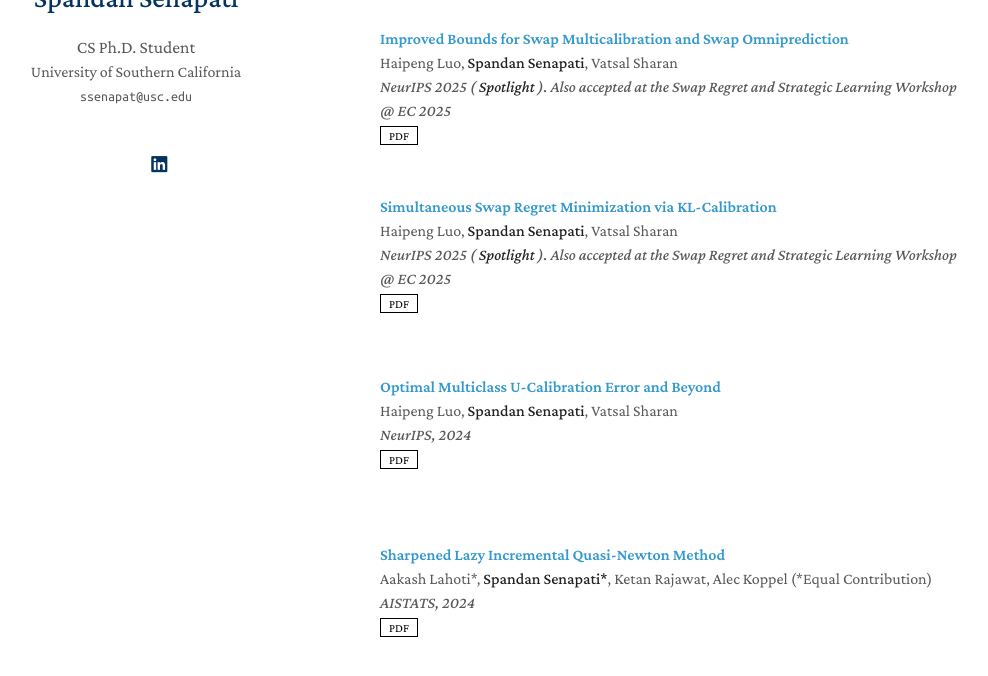
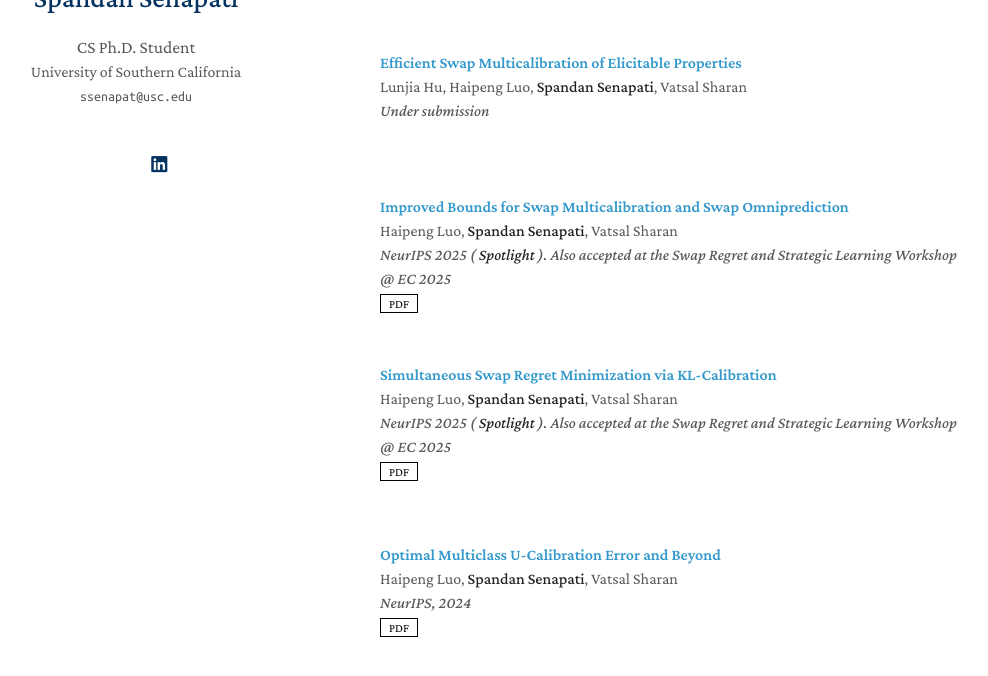
Before and after one commit to Fellow4/Fellow4.github.io, a Jekyll site: the page built from index.md, in a window 1280 px wide and 900 px high, scrolled down 431 px, cut to the strip 206-882 px from the top of the window. Shown: the whole strip, without its empty margins (140-1128 px from the left). Built offline with Jekyll 4.4.1, drawn with Linux system fonts in a browser that asks for light colours; a style sheet for code colours, icons or effects is not loaded.

Commit message:
Update CV and publications

```diff
--- a/_data/publications.yml
+++ b/_data/publications.yml
@@ -1,5 +1,4 @@
 main:
-
   # - title: Continual Learning for Abdominal Multi-Organ and Tumor Segmentation
   #   authors: Yixiao Zhang, Xinyi Li, Huimiao Chen, Alan Yuille, <strong>Yaoyao Liu*</strong>, Zongwei Zhou* (*Corresponding authors)
   #   conference_short: MICCAI
@@ -9,6 +8,17 @@
   #   bibtex: https://bib.yliu.me/MICCAI23.txt
   #   image: ./assets/img/teaser_example_2.png
   #   notes: Early Accept
+
+  - title: Efficient Swap Multicalibration of Elicitable Properties
+    authors: Lunjia Hu, Haipeng Luo, <strong>Spandan Senapati</strong>, Vatsal Sharan
+    conference_short: Under submission
+    conference: Under submission
+    pdf:
+    code:
+    bibtex:
+    image:
+    notes:
+
   - title: Improved Bounds for Swap Multicalibration and Swap Omniprediction
     authors: Haipeng Luo, <strong>Spandan Senapati</strong>, Vatsal Sharan
     conference_short: NeurIPS
@@ -18,6 +28,8 @@
     bibtex:
     image:
     notes:
+
+
 
   - title: Simultaneous Swap Regret Minimization via KL-Calibration
     authors: Haipeng Luo, <strong>Spandan Senapati</strong>, Vatsal Sharan
```
Also changed, not shown: 1 other file.
